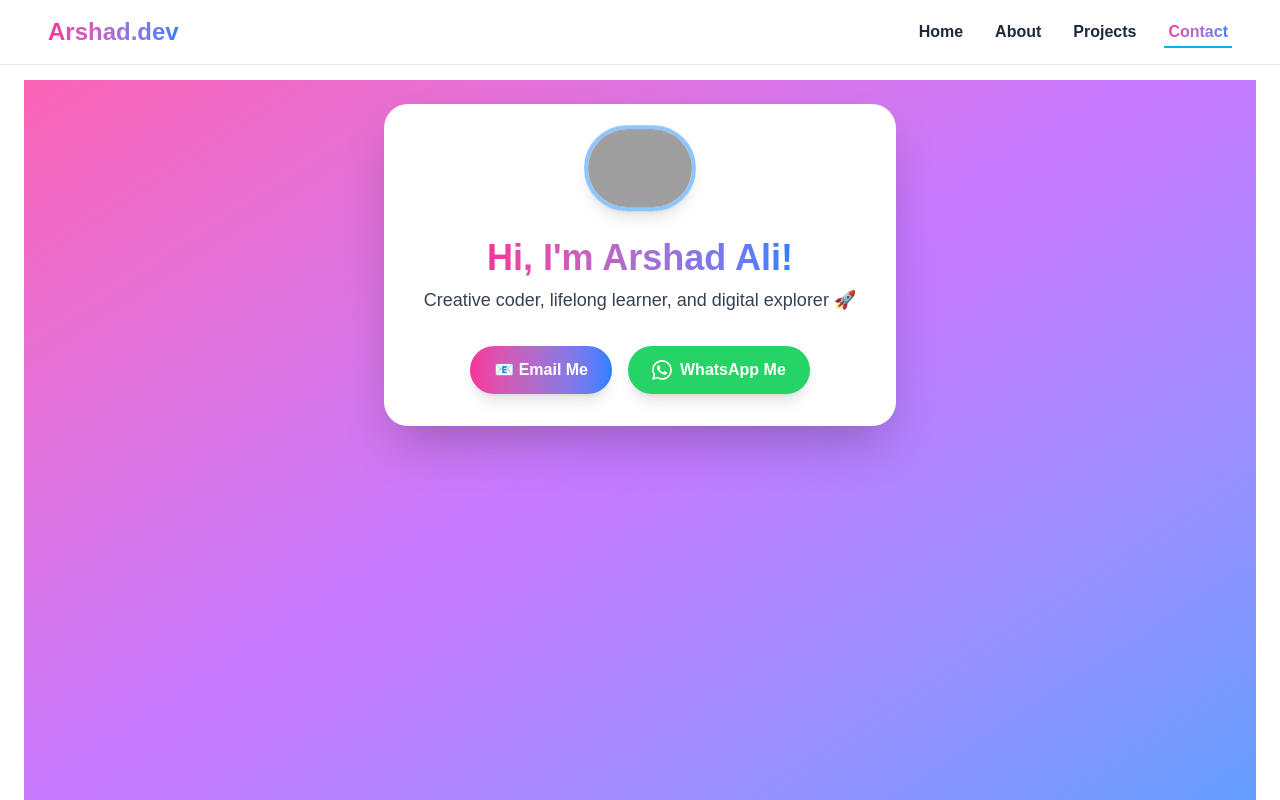
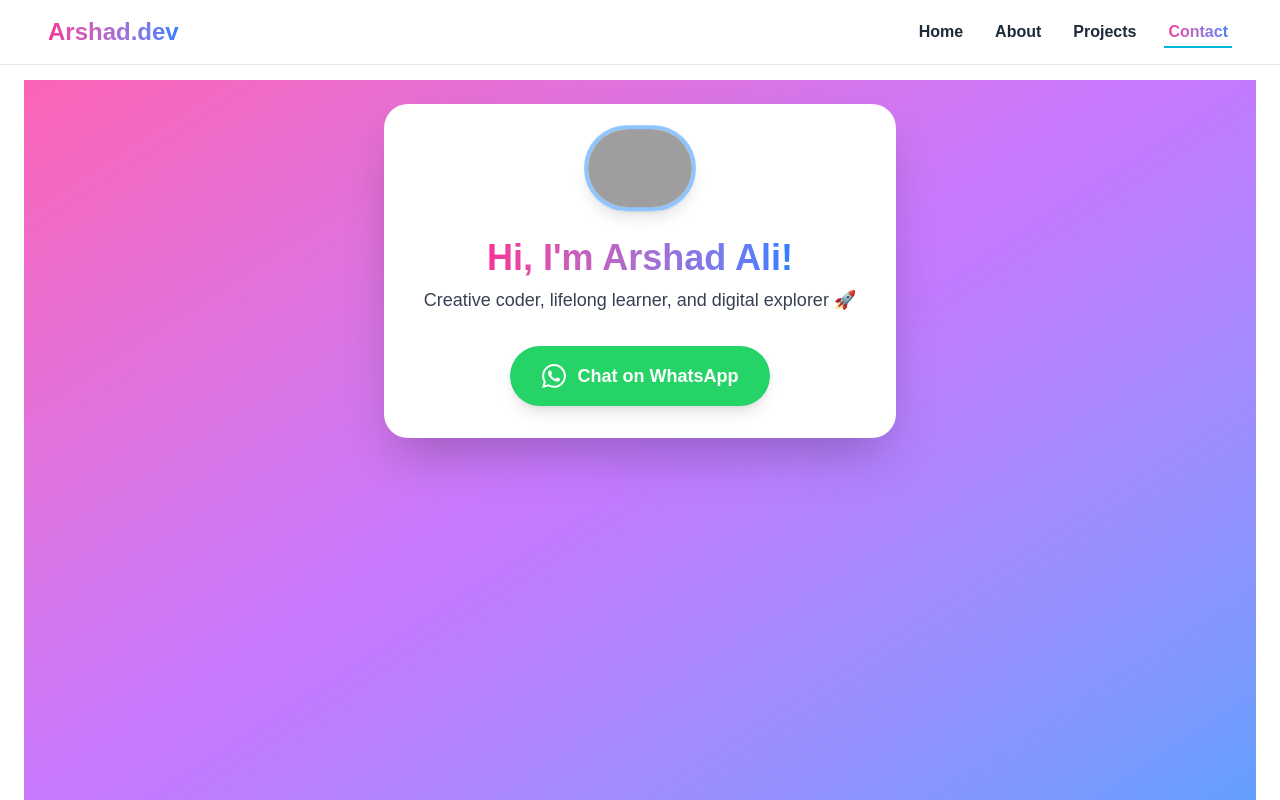
Before and after one commit to Arshad300390/downloader, a Next.js app: page /contact in a window 1280 px wide. Shown: the top 800 px of the page. Built offline with nearby package versions, Linux system fonts and the light colour scheme; grey boxes are pictures that could not be loaded.

Commit message:
fixt wtap changes

```diff
--- a/app/contact/page.tsx
+++ b/app/contact/page.tsx
@@ -3,8 +3,9 @@
 import Image from "next/image";
 
 export default function Contact() {
-  // Replace this with your actual phone number (include country code, no symbols)
-  const phoneNumber = "03489686876";
+  // Use the full international format without '+' or '00'
+  // 92 is the country code for Pakistan
+  const phoneNumber = "923489686876";
   const message = encodeURIComponent("Hi! I'm interested in your services and would like to chat.");
   const whatsappUrl = `https://wa.me/${phoneNumber}?text=${message}`;
 
@@ -28,35 +29,27 @@ export default function Contact() {
           </p>
         </div>
 
-        <div className="mt-8 flex flex-col sm:flex-row gap-4 justify-center">
-          <a
-            href="mailto:funtastic.dev@email.com"
-            className="inline-block px-6 py-3 bg-linear-to-r from-pink-500 to-blue-500 text-white font-bold rounded-full shadow-lg hover:scale-105 transition-transform"
-          >
-            📧 Email Me
-          </a>
-
-          {/* WhatsApp Button */}
+        <div className="mt-8 flex justify-center">
+          {/* WhatsApp Button Only */}
           <a
             href={whatsappUrl}
             target="_blank"
             rel="noopener noreferrer"
-            className="px-6 py-3 bg-[#25D366] text-white font-bold rounded-full shadow-lg hover:scale-105 transition-transform flex items-center justify-center gap-2"
+            className="px-8 py-4 bg-[#25D366] text-white text-lg font-bold rounded-full shadow-lg hover:scale-105 transition-transform flex items-center justify-center gap-3"
           >
             <svg
-              width="20"
-              height="20"
+              width="24"
+              height="24"
               viewBox="0 0 24 24"
               fill="currentColor"
               xmlns="http://www.w3.org/2000/svg"
             >
               <path d="M17.472 14.382c-.297-.149-1.758-.867-2.03-.967-.273-.099-.471-.148-.67.15-.197.297-.767.966-.94 1.164-.173.199-.347.223-.644.075-.297-.15-1.255-.463-2.39-1.475-.883-.788-1.48-1.761-1.653-2.059-.173-.297-.018-.458.13-.606.134-.133.298-.347.446-.52.149-.174.198-.298.298-.497.099-.198.05-.371-.025-.52-.075-.149-.669-1.612-.916-2.207-.242-.579-.487-.5-.669-.51-.173-.008-.371-.01-.57-.01-.198 0-.52.074-.792.372-.272.297-1.04 1.016-1.04 2.479 0 1.462 1.065 2.875 1.213 3.074.149.198 2.096 3.2 5.077 4.487.709.306 1.262.489 1.694.625.712.227 1.36.195 1.871.118.571-.085 1.758-.719 2.006-1.413.248-.694.248-1.289.173-1.413-.074-.124-.272-.198-.57-.347m-5.421 7.403h-.004a9.87 9.87 0 01-5.031-1.378l-.361-.214-3.741.982.998-3.648-.235-.374a9.86 9.86 0 01-1.51-5.26c.001-5.45 4.436-9.884 9.888-9.884 2.64 0 5.122 1.03 6.988 2.898a9.825 9.825 0 012.893 6.994c-.003 5.45-4.437 9.884-9.885 9.884m8.413-18.297A11.815 11.815 0 0012.05 0C5.495 0 .16 5.335.157 11.892c0 2.096.547 4.142 1.588 5.945L0 24l6.335-1.662c1.72.937 3.659 1.432 5.631 1.433h.005c6.554 0 11.89-5.335 11.893-11.893a11.821 11.821 0 00-3.48-8.413z"/>
             </svg>
-            WhatsApp Me
+            Chat on WhatsApp
           </a>
         </div>
       </div>
-
     </div>
   );
 }
```
